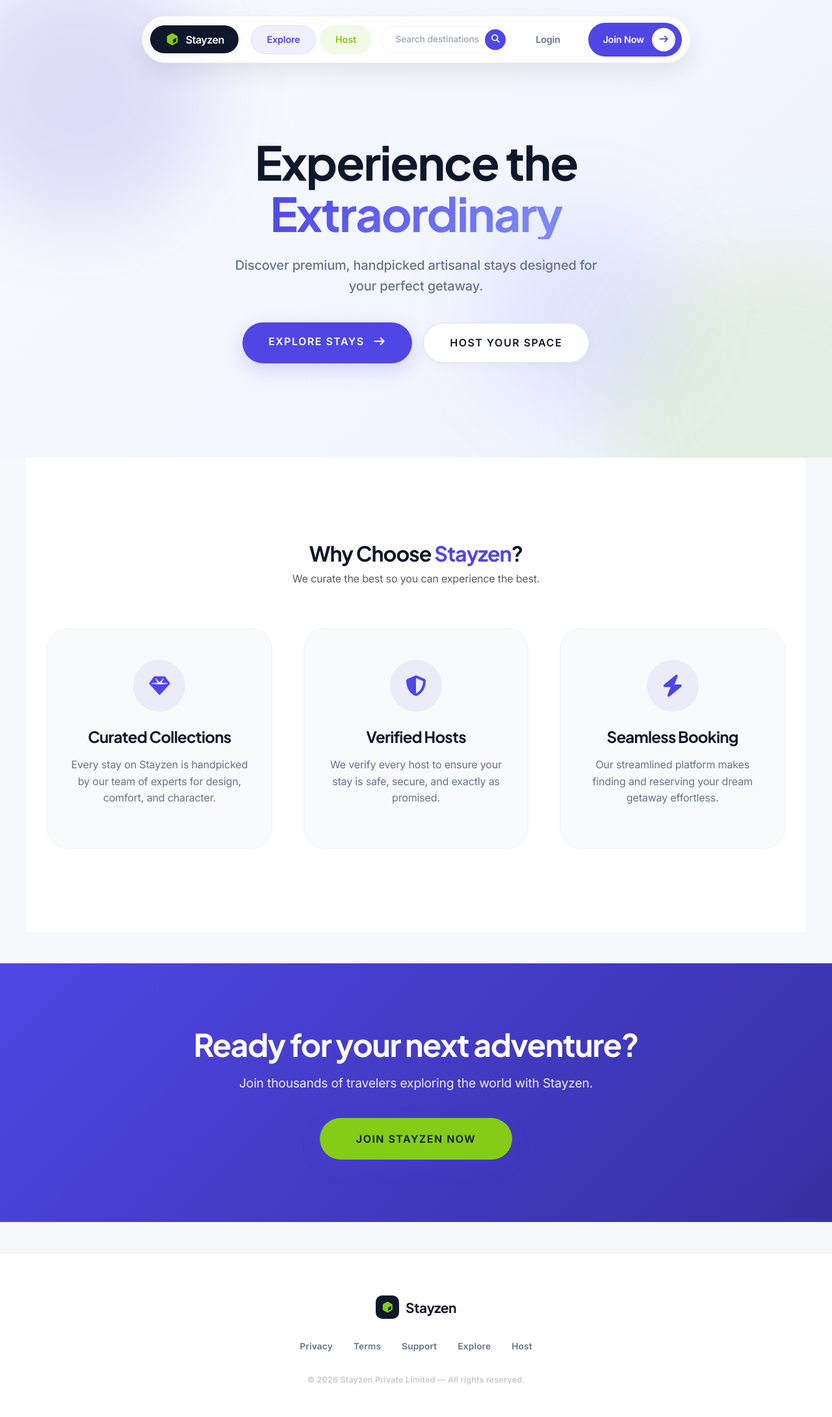
After one commit to shubham-tankariya-01/Stayzen, a Node project: template views/landing.ejs in a window 1280 px wide. The commit adds this page. Shown: the whole page at 65% size. Run offline with Node 20 templates, Linux system fonts and the light colour scheme; the template is opened without the code that fills it, so the values that code supplies are empty; some libraries are stand-ins or nearby versions.

```diff
--- a/app.js
+++ b/app.js
@@ -3,7 +3,7 @@ require("dotenv").config();
 const express = require("express");
 const app = express();
 const mongoose = require("mongoose");
-const port = 8080;
+const port = 8000;
 const path = require("path");
 const methodOverride = require("method-override");
 const MONGO_URL = "mongodb://127.0.0.1:27017/stayzen";
@@ -45,15 +45,11 @@ const sessionOptions = {
   resave: false,
   saveUninitialized: true,
   cookie: {
-    expires: Date.now() + 7 * 24 * 60 * 60 * 1000,
     maxAge: 7 * 24 * 60 * 60 * 1000,
     httpOnly: true,
   }
 }
-// root
-app.get("/", (req, res) => {
-  res.send("I am ROOT");
-});
+// root moved below middleware
 
 app.use(session(sessionOptions));
 app.use(flash());
@@ -74,6 +70,11 @@ app.use((req, res, next) => {
 });
 
 
+// root
+app.get("/", (req, res) => {
+  res.render("landing.ejs");
+});
+
 //routes
 app.use("/listings", listingsRouter);
 app.use("/listings/:id/reviews", reviewsRouter);
--- a/controllers/users.js
+++ b/controllers/users.js
@@ -4,7 +4,7 @@ module.exports.renderSignupForm = (req, res) => {
     res.render("users/singup.ejs");
 };
 
-module.exports.signup = async (req, res) => {
+module.exports.signup = async (req, res, next) => {
     try {
         let { username, email, password, userInfo } = req.body;
         let newUser = new User({ username, email, userInfo });
--- /dev/null
+++ b/public/css/landing.css
@@ -0,0 +1,233 @@
+/* ==========================================================================
+   Landing Page Styles (Artisanal Theme)
+   ========================================================================== */
+
+/* Full-bleed wrapper to breakout of boilerplate container */
+.landing-page-wrapper {
+    position: relative;
+    width: 100vw;
+    left: 50%;
+    transform: translateX(-50%);
+    margin-top: -9rem; /* Pull up behind the navbar */
+}
+
+/* ---- Hero Section ---- */
+.hero-section-artisanal {
+    position: relative;
+    min-height: 90vh;
+    display: flex;
+    align-items: center;
+    justify-content: center;
+    background: linear-gradient(135deg, #f8fafc 0%, #eef2ff 100%);
+    padding: 10rem 2rem 5rem;
+    overflow: hidden;
+    text-align: center;
+}
+
+.hero-content {
+    position: relative;
+    z-index: 10;
+    max-width: 800px;
+}
+
+.hero-title {
+    font-size: 4.5rem;
+    font-weight: 900;
+    line-height: 1.1;
+    margin-bottom: 1.5rem;
+    color: var(--color-text-main);
+    letter-spacing: -2px;
+}
+
+.hero-title .text-highlight {
+    background: linear-gradient(120deg, var(--color-primary), #818cf8);
+    -webkit-background-clip: text;
+    -webkit-text-fill-color: transparent;
+    display: inline-block;
+}
+
+.hero-subtitle {
+    font-size: 1.25rem;
+    color: var(--color-text-muted);
+    margin-bottom: 2.5rem;
+    font-weight: 500;
+    max-width: 600px;
+    margin-left: auto;
+    margin-right: auto;
+    line-height: 1.6;
+}
+
+.hero-actions {
+    display: flex;
+    gap: 1rem;
+    justify-content: center;
+    flex-wrap: wrap;
+}
+
+.hero-btn-primary {
+    padding: 1.1rem 2.5rem;
+    border-radius: 100px;
+}
+
+.hero-btn-secondary {
+    background: white;
+    color: var(--color-text-main);
+    border: 2px solid var(--color-border-hover);
+    padding: 1.1rem 2.5rem;
+    border-radius: 100px;
+    box-shadow: 0 4px 15px rgba(0,0,0,0.03);
+}
+
+.hero-btn-secondary:hover {
+    background: #f8fafc;
+    border-color: var(--color-primary);
+    transform: translateY(-3px);
+    box-shadow: 0 10px 25px rgba(79, 70, 229, 0.1);
+}
+
+/* ---- Floating Shapes Animation ---- */
+.floating-shape {
+    position: absolute;
+    border-radius: 50%;
+    filter: blur(60px);
+    z-index: 1;
+    animation: float 20s infinite alternate;
+}
+
+.shape-1 {
+    width: 400px;
+    height: 400px;
+    background: rgba(79, 70, 229, 0.15);
+    top: -10%;
+    left: -10%;
+    animation-delay: 0s;
+}
+
+.shape-2 {
+    width: 500px;
+    height: 500px;
+    background: rgba(132, 204, 22, 0.12); /* Accent lime */
+    bottom: -20%;
+    right: -10%;
+    animation-delay: -5s;
+}
+
+.shape-3 {
+    width: 300px;
+    height: 300px;
+    background: rgba(129, 140, 248, 0.15); /* Light indigo */
+    top: 40%;
+    left: 60%;
+    animation-delay: -10s;
+}
+
+@keyframes float {
+    0% { transform: translate(0, 0) rotate(0deg); }
+    50% { transform: translate(50px, 30px) rotate(10deg); }
+    100% { transform: translate(-30px, 60px) rotate(-10deg); }
+}
+
+/* ---- Features Section ---- */
+.features-section {
+    padding: 8rem 2rem;
+    max-width: 1200px;
+    margin: 0 auto;
+    background: white;
+}
+
+.features-grid {
+    display: grid;
+    grid-template-columns: repeat(auto-fit, minmax(300px, 1fr));
+    gap: 3rem;
+    margin-top: 4rem;
+}
+
+.feature-card {
+    text-align: center;
+    padding: 3rem 2rem;
+    background: var(--color-surface-soft);
+    border-radius: var(--radius-lg);
+    transition: var(--transition-premium);
+    border: 1px solid var(--color-border-light);
+}
+
+.feature-card:hover {
+    transform: translateY(-10px);
+    box-shadow: var(--shadow-premium);
+    background: white;
+    border-color: var(--color-primary-soft);
+}
+
+.feature-icon {
+    width: 80px;
+    height: 80px;
+    background: var(--color-primary-soft);
+    color: var(--color-primary);
+    border-radius: 50%;
+    display: flex;
+    align-items: center;
+    justify-content: center;
+    font-size: 2rem;
+    margin: 0 auto 1.5rem;
+    transition: var(--transition-premium);
+}
+
+.feature-card:hover .feature-icon {
+    background: var(--color-primary);
+    color: white;
+    transform: scale(1.1);
+}
+
+.feature-title {
+    font-size: 1.5rem;
+    margin-bottom: 1rem;
+}
+
+.feature-text {
+    color: var(--color-text-muted);
+    line-height: 1.6;
+}
+
+/* ---- CTA Banner ---- */
+.cta-banner {
+    background: linear-gradient(135deg, var(--color-primary) 0%, #3730a3 100%);
+    padding: 6rem 2rem;
+    text-align: center;
+    color: white;
+}
+
+.cta-content {
+    max-width: 700px;
+    margin: 0 auto;
+}
+
+.cta-content h2 {
+    color: white;
+    font-size: 3rem;
+    margin-bottom: 1rem;
+}
+
+.cta-content p {
+    font-size: 1.2rem;
+    opacity: 0.9;
+    margin-bottom: 2.5rem;
+}
+
+.cta-btn {
+    background: var(--color-accent-lime);
+    color: var(--color-text-main);
+    border-radius: 100px;
+}
+
+.cta-btn:hover {
+    background: #65a30d;
+    color: white;
+}
+
+/* Responsive adjustments */
+@media (max-width: 768px) {
+    .hero-title { font-size: 3rem; }
+    .hero-subtitle { font-size: 1.1rem; }
+    .features-section { padding: 4rem 1.5rem; }
+    .cta-content h2 { font-size: 2.2rem; }
+}
--- a/public/css/style.css
+++ b/public/css/style.css
@@ -32,14 +32,22 @@
   --shadow-premium: 0 20px 50px rgba(0, 0, 0, 0.08);
 }
 
-body {
+html, body {
   margin: 0;
   padding: 0;
+  overflow-x: hidden;
+}
+
+body {
   background-color: var(--color-bg);
   color: var(--color-text-main);
   font-family: 'Inter', sans-serif;
   letter-spacing: -0.01em;
   -webkit-font-smoothing: antialiased;
+}
+
+a, a:hover, a:focus, a:active {
+  text-decoration: none !important;
 }
 
 h1,
@@ -349,6 +357,8 @@ h6 {
   transition: var(--transition-premium);
   cursor: pointer;
   box-shadow: 0 10px 30px rgba(79, 70, 229, 0.2);
+  text-decoration: none;
+  display: inline-block;
 }
 
 .btn-premium:hover {
--- /dev/null
+++ b/views/landing.ejs
@@ -0,0 +1,58 @@
+<% layout("/layouts/boilerplate.ejs") %>
+
+<div class="landing-page-wrapper">
+    <!-- Hero Section -->
+    <section class="hero-section-artisanal">
+        <div class="hero-content">
+            <h1 class="hero-title">Experience the <span class="text-highlight">Extraordinary</span></h1>
+            <p class="hero-subtitle">Discover premium, handpicked artisanal stays designed for your perfect getaway.</p>
+            <div class="hero-actions">
+                <a href="/listings" class="btn-premium hero-btn-primary">Explore Stays <i class="fa-solid fa-arrow-right ms-2"></i></a>
+                <a href="/listings/new" class="btn-premium hero-btn-secondary">Host your space</a>
+            </div>
+        </div>
+
+        <!-- Animated floating elements for visual interest -->
+        <div class="floating-shape shape-1"></div>
+        <div class="floating-shape shape-2"></div>
+        <div class="floating-shape shape-3"></div>
+    </section>
+
+    <!-- Features Section -->
+    <section class="features-section">
+        <div class="section-heading text-center mb-5">
+            <h2>Why Choose <span style="color: var(--color-primary);">Stayzen</span>?</h2>
+            <p class="text-muted">We curate the best so you can experience the best.</p>
+        </div>
+        <div class="features-grid">
+            <div class="feature-card">
+                <div class="feature-icon"><i class="fa-solid fa-gem"></i></div>
+                <h3 class="feature-title">Curated Collections</h3>
+                <p class="feature-text">Every stay on Stayzen is handpicked by our team of experts for design, comfort, and character.</p>
+            </div>
+            <div class="feature-card">
+                <div class="feature-icon"><i class="fa-solid fa-shield-halved"></i></div>
+                <h3 class="feature-title">Verified Hosts</h3>
+                <p class="feature-text">We verify every host to ensure your stay is safe, secure, and exactly as promised.</p>
+            </div>
+            <div class="feature-card">
+                <div class="feature-icon"><i class="fa-solid fa-bolt"></i></div>
+                <h3 class="feature-title">Seamless Booking</h3>
+                <p class="feature-text">Our streamlined platform makes finding and reserving your dream getaway effortless.</p>
+            </div>
+        </div>
+    </section>
+
+    <!-- Call to Action Banner -->
+    <section class="cta-banner mt-5">
+        <div class="cta-content">
+            <h2>Ready for your next adventure?</h2>
+            <p>Join thousands of travelers exploring the world with Stayzen.</p>
+            <% if(!currentUser) { %>
+                <a href="/signup" class="btn-premium cta-btn">Join Stayzen Now</a>
+            <% } else { %>
+                <a href="/listings" class="btn-premium cta-btn">View All Collections</a>
+            <% } %>
+        </div>
+    </section>
+</div>
--- a/views/layouts/boilerplate.ejs
+++ b/views/layouts/boilerplate.ejs
@@ -17,6 +17,7 @@
     <link rel="stylesheet" href="/css/show.css">
     <link rel="stylesheet" href="/css/forms.css">
     <link rel="stylesheet" href="/css/rating.css">
+    <link rel="stylesheet" href="/css/landing.css">
     <link rel="stylesheet" href="https://cdnjs.cloudflare.com/ajax/libs/font-awesome/7.0.1/css/all.min.css"
         integrity="sha512-2SwdPD6INVrV/lHTZbO2nodKhrnDdJK9/kg2XD1r9uGqPo1cUbujc+IYdlYdEErWNu69gVcYgdxlmVmzTWnetw=="
         crossorigin="anonymous" referrerpolicy="no-referrer" />
--- a/views/users/login.ejs
+++ b/views/users/login.ejs
@@ -20,7 +20,7 @@
             required>
         </div>
 
-        <button type="submit" class="form-submit-btn full-width">Sign in</button>
+        <button type="submit" class="form-submit-btn full-width">Login</button>
       </form>
 
       <div class="form-footer-secondary">
```
Also changed, not shown: init/index.js (+20 -4 lines), views/listings/show.ejs (+7 -7 lines), README.md (added), 7 other files.
